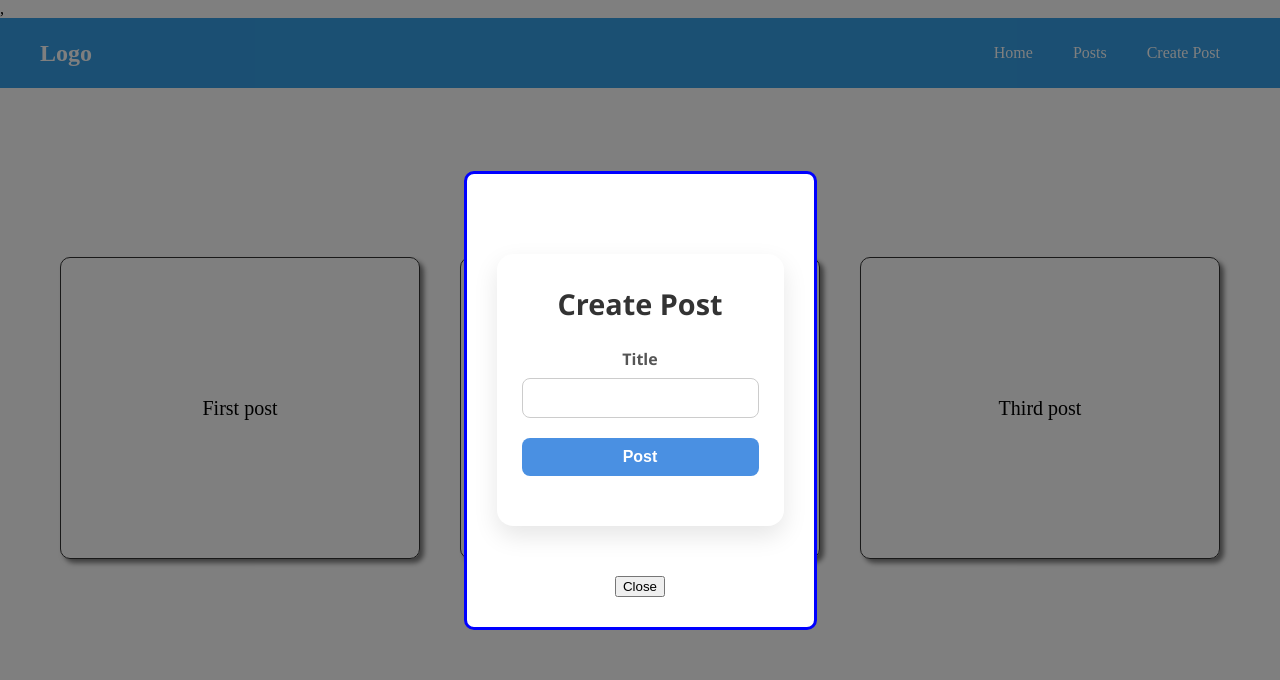
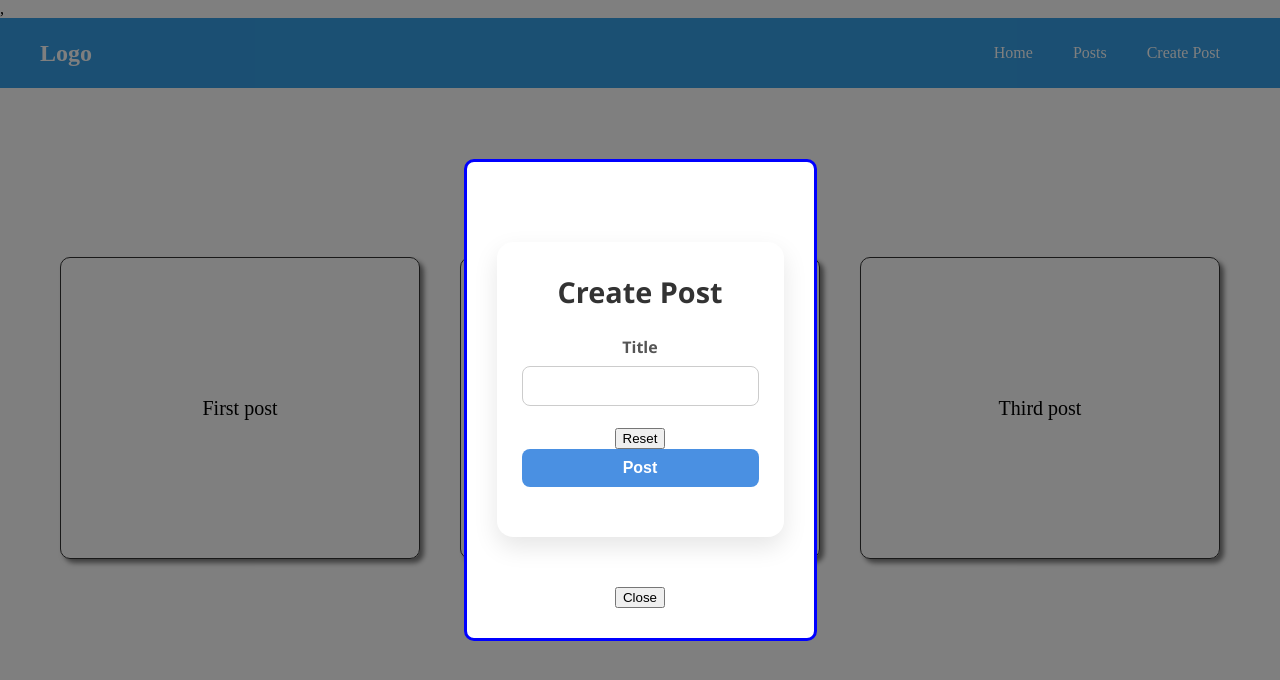
Before and after one commit to aungkyawth3t/spa-react, a React (Create React App) app: page / in a window 1280 px wide. Both pictures are taken after a click on the item "Create Post". Shown: the top 680 px of the page. Built offline with nearby package versions, Linux system fonts and the light colour scheme.

Commit message:
two ways data binding

```diff
--- a/src/components/PostForm/index.js
+++ b/src/components/PostForm/index.js
@@ -4,15 +4,18 @@
 export default function PostForm() {
 
   let [title, setTitle] = useState("");
-
+  let resetForm = () => {
+    setTitle('');
+  }
   return (
     <form className='post-form'>
       <h1>Create Post</h1>
       <div className="form-control">
         <label htmlFor="">Title</label>
-        <input type="text" onChange={(e) => setTitle(e.target.value)} />
+        <input type="text" onChange={(e) => setTitle(e.target.value)} value={title} />
       </div>
       <p> {title} </p>
+      <button type='button' onClick={resetForm}> Reset </button>
       <div className="form-control">
         <button>Post</button>
       </div>
```
